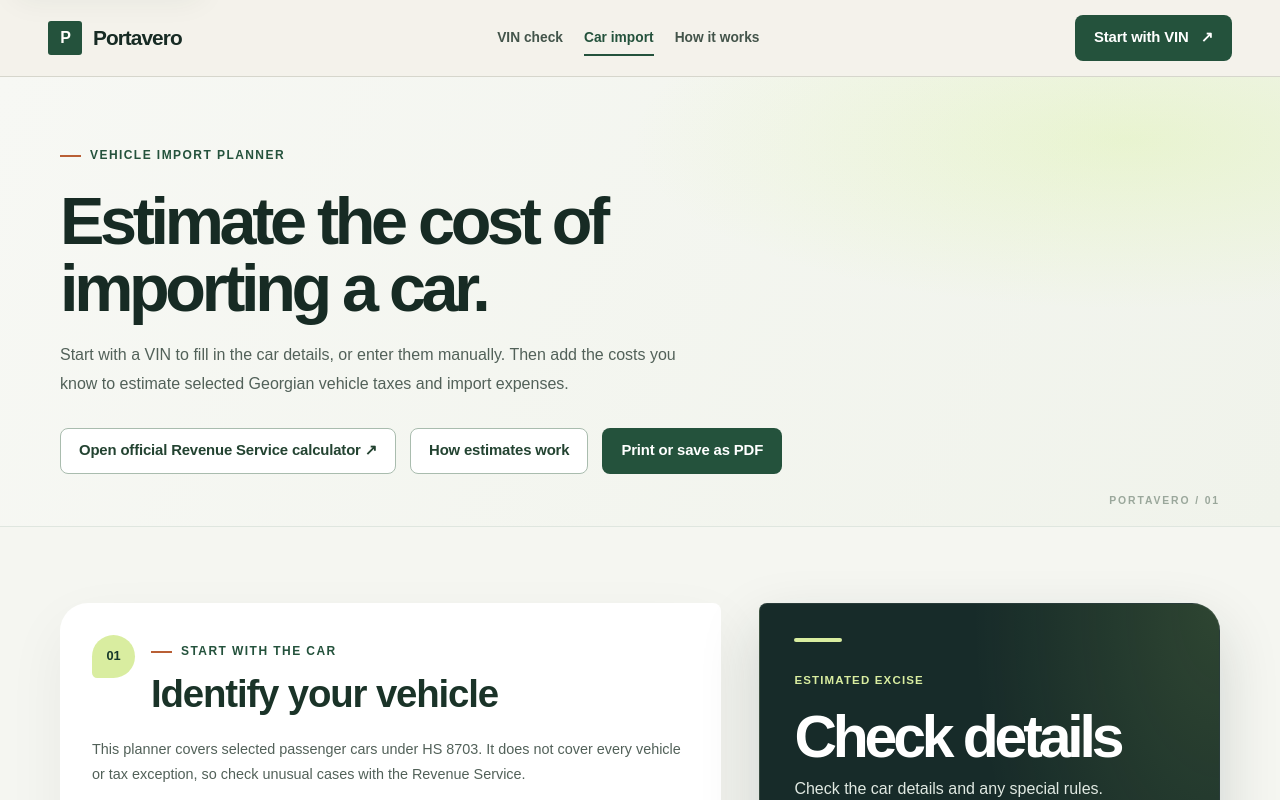
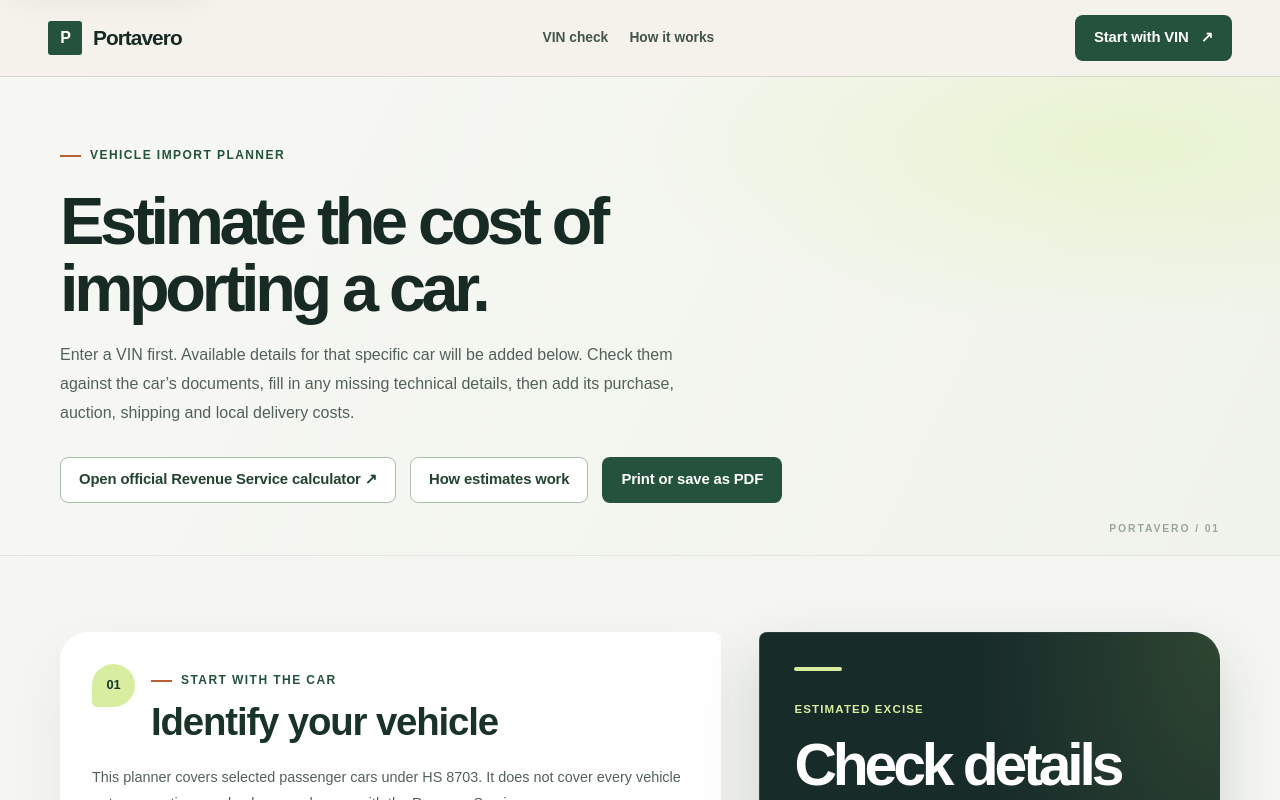
Before and after one commit to GIORGIO2032Q4E/portavero, a Next.js app: page /vehicle-import in a window 1280 px wide. Shown: the top 800 px of the page. Built offline with nearby package versions, Linux system fonts and the light colour scheme; no server answers.

Commit message:
Make VIN the only main entry point
Route the main navigation through VIN check before the car-specific import estimate.

```diff
--- a/src/app/vehicle-import/page.tsx
+++ b/src/app/vehicle-import/page.tsx
@@ -149,7 +149,7 @@ export default function VehicleImportPage() {
         <div className="container">
           <span className="eyebrow">Vehicle import planner</span>
           <h1>{vin ? "Import estimate for this car" : "Estimate the cost of importing a car."}</h1>
-          <p>{vin ? "Available details from the VIN have been added below. Check them against the car and its documents, fill in anything missing, then add the costs you know." : "Start with a VIN to fill in the car details, or enter them manually. Then add the costs you know to estimate selected Georgian vehicle taxes and import expenses."}</p>
+          <p>{vin ? "Available details from the VIN have been added below. Check them against the car and its documents, fill in anything missing, then add the costs you know." : "Enter a VIN first. Available details for that specific car will be added below. Check them against the car’s documents, fill in any missing technical details, then add its purchase, auction, shipping and local delivery costs."}</p>
           <div className="hero-actions">
             <a href={revenueServiceUrl} target="_blank" rel="noreferrer" className="button button-outline">Open official Revenue Service calculator ↗</a>
             <Link href="/how-it-works" className="button button-outline">How estimates work</Link>
--- a/src/components/SiteHeader.tsx
+++ b/src/components/SiteHeader.tsx
@@ -6,7 +6,6 @@ import { useState } from "react";
 
 const navigation = [
   { href: "/vin-check", label: "VIN check" },
-  { href: "/vehicle-import", label: "Car import" },
   { href: "/how-it-works", label: "How it works" },
 ];
 
```
